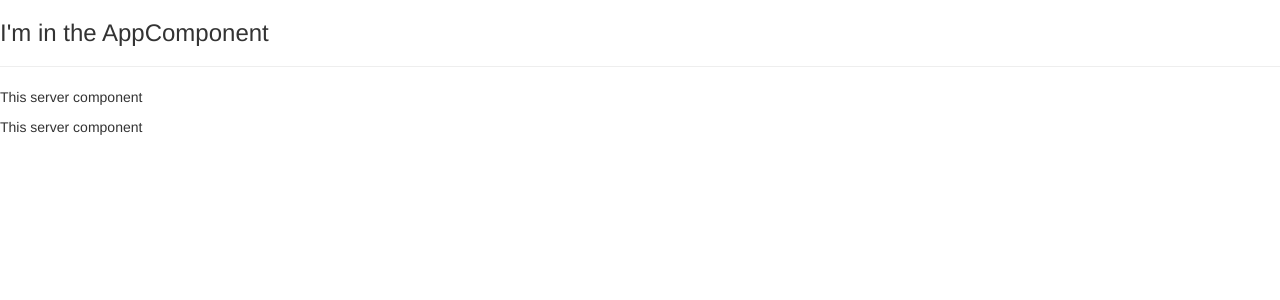
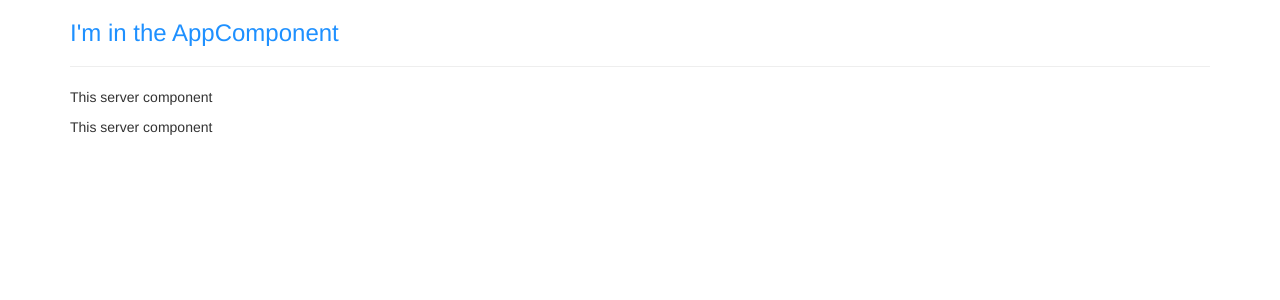
Before and after one commit to riadh2006/angular7, an Angular app: page / in a window 1280 px wide. Shown: the top 300 px of the page. Built offline with nearby package versions, Linux system fonts and the light colour scheme.

Commit message:
Component styles

```diff
--- a/src/app/app.component.css
+++ b/src/app/app.component.css
@@ -0,0 +1,3 @@
+h3 {
+	color: blue;
+}
--- a/src/app/app.component.html
+++ b/src/app/app.component.html
@@ -1,3 +1,12 @@
-<h3>I'm in the AppComponent</h3>
-<hr>
-<app-servers></app-servers>
+<div class="container">
+	<div class="row">
+		<div class="col-xs-12">
+
+			<h3>I'm in the AppComponent</h3>
+			<hr>
+			<app-servers></app-servers>
+
+
+		</div>
+	</div>
+</div>
--- a/src/app/app.component.ts
+++ b/src/app/app.component.ts
@@ -3,7 +3,12 @@
 @Component({
   selector: 'app-root',
   templateUrl: './app.component.html',
-  styleUrls: ['./app.component.css']
+// styleUrls: ['./app.component.css']
+  styles: [`
+    h3 {
+        color: dodgerblue;
+    }
+  `]
 })
 export class AppComponent {
   title = 'app';
```
